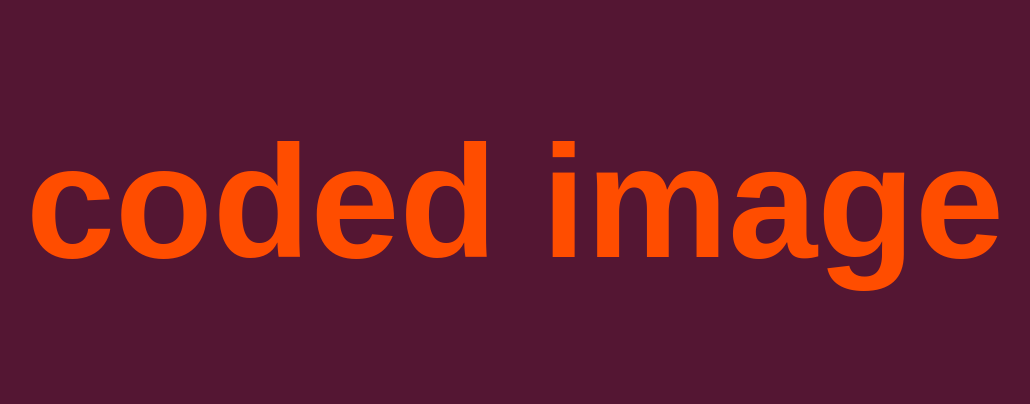
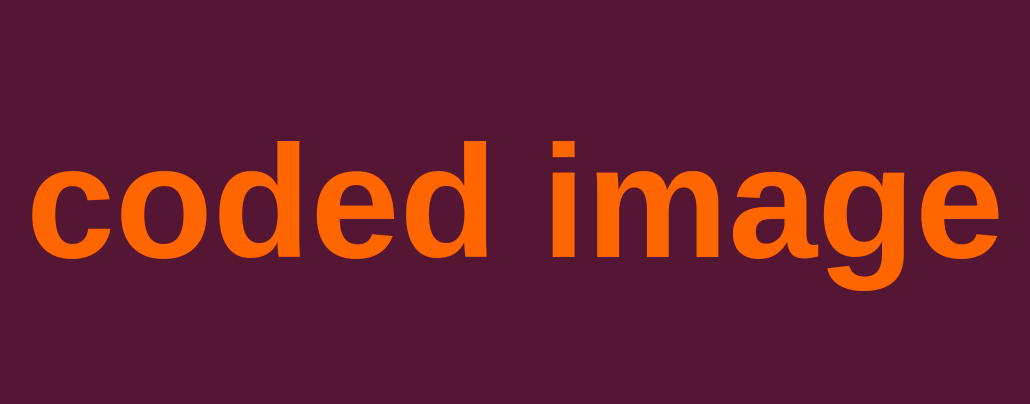
Before and after one commit to AlanAdamson/CodedImage, a website: page index.html in a window 1280 px wide. Shown: the part 198-602 px from the top of the page, without its empty margins (125-1155 px from the left). Drawn offline with Linux system fonts and the light colour scheme.

Commit message:
changed logo color

```diff
--- a/style.css
+++ b/style.css
@@ -23,7 +23,7 @@ html, body {
 
 .logo {
   font-family: 'Arial', sans-serif;
-  color: #FF4D00;
+  color: #FF6600;
   font-size: 5em;
 }
 
```
